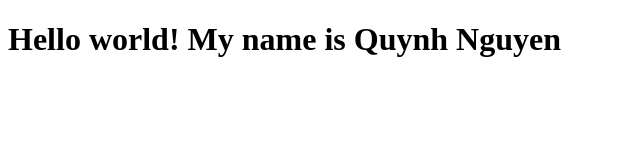
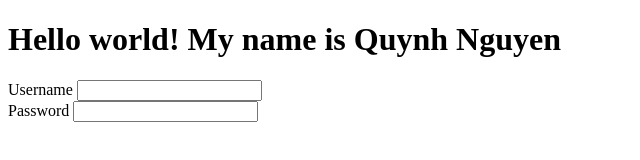
Before and after one commit to quynhng336/hello-world, a plain HTML site: page index.html in a window 1280 px wide. Shown: the whole page, without its empty margins (0-640 px from the left). Drawn offline with Linux system fonts and the light colour scheme.

Commit message:
Add username and password

```diff
--- a/index.html
+++ b/index.html
@@ -5,5 +5,12 @@
 </head>
 <body>
     <h1>Hello world! My name is Quynh Nguyen</h1>
+    <form method="POST">
+        <label for="username">Username</label>
+        <input type="text" name="username" id="username" minlength="5" maxlength="15" required>
+        <br>
+        <label for="password">Password</label>
+        <input type="password" name="password" id="password" minlength="8" maxlength="16" required>
+    </form>
 </body>
 </html>
```
